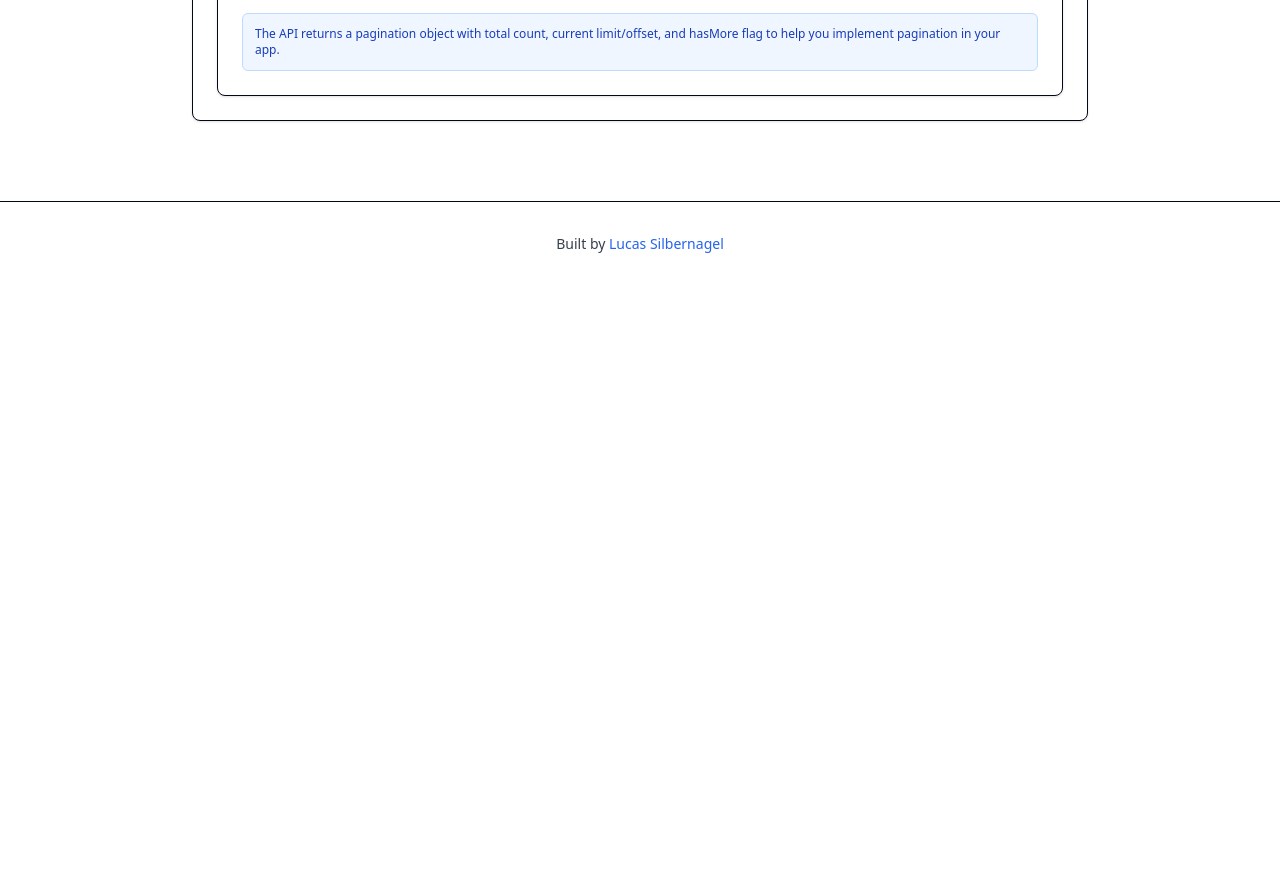
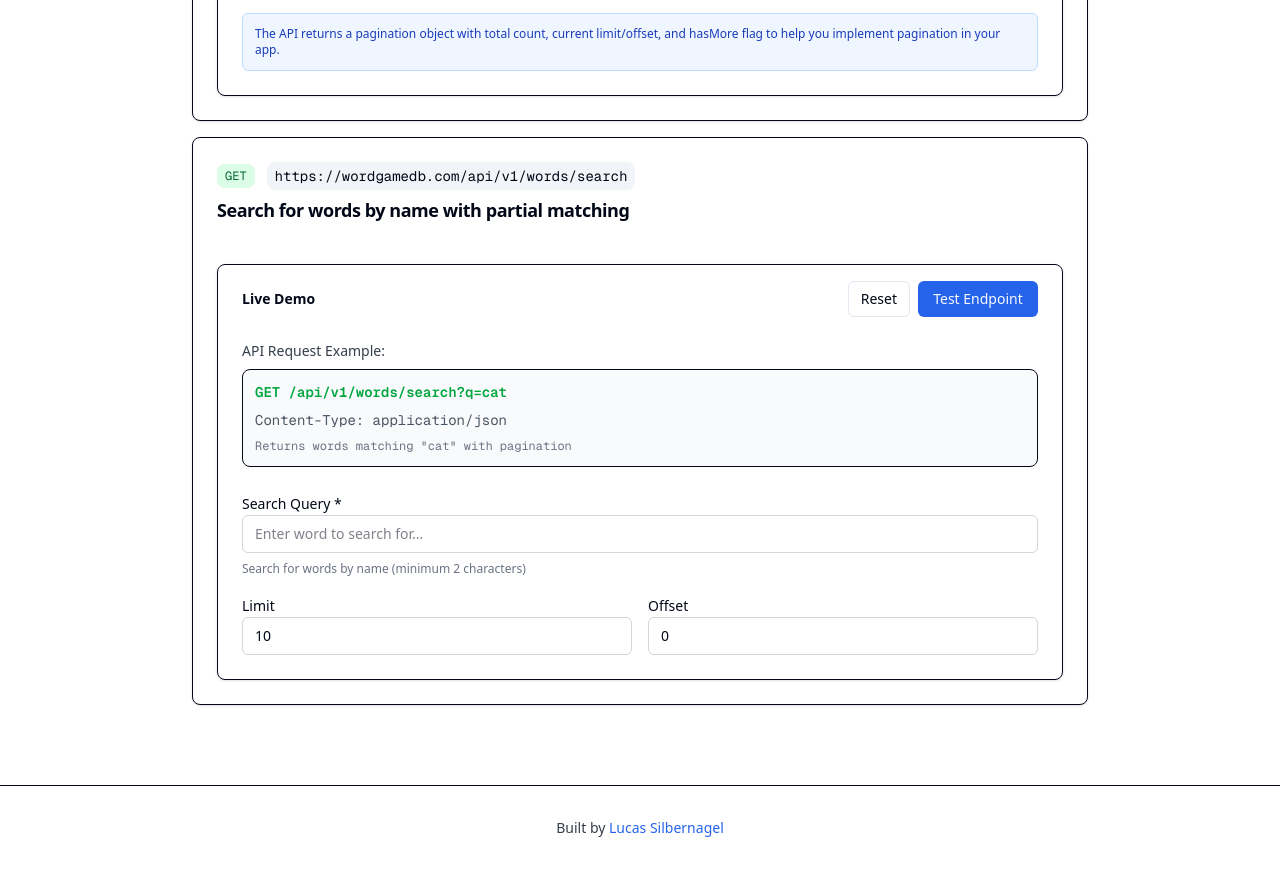
Before and after one commit to LucasSilbernagel/word-game-db-v2, a Next.js app: page / in a window 1280 px wide. Shown: the part 2000-2870 px from the top of the page. Before the commit the page ends 2286 px from the top, so only its background shows below. Built offline with nearby package versions, Linux system fonts and the light colour scheme; no server answers; the database is empty.

Commit message:
added search endpoint

```diff
--- /dev/null
+++ b/app/api/v1/words/search/route.ts
@@ -0,0 +1,69 @@
+import { addCorsHeaders, handleCors, handleError } from '@/lib/middleware'
+import connectDB from '@/lib/mongodb'
+import Word from '@/models/word'
+import { NextRequest, NextResponse } from 'next/server'
+
+export const GET = async (request: NextRequest) => {
+  // Handle CORS preflight
+  const corsResponse = handleCors(request)
+  if (corsResponse) return corsResponse
+
+  try {
+    await connectDB()
+
+    const { searchParams } = new URL(request.url)
+    const query = searchParams.get('q')
+    const limit = Number.parseInt(searchParams.get('limit') || '10')
+    const offset = Number.parseInt(searchParams.get('offset') || '0')
+
+    // Validate query parameter
+    if (!query) {
+      return NextResponse.json(
+        { error: 'Query parameter "q" is required' },
+        { status: 400 }
+      )
+    }
+
+    if (query.length < 2) {
+      return NextResponse.json(
+        { error: 'Query must be at least 2 characters long' },
+        { status: 400 }
+      )
+    }
+
+    // Execute search with pagination using regex for case-insensitive partial matching
+    const words = await Word.find({
+      word: {
+        $regex: query.toLowerCase(),
+        $options: 'i', // case-insensitive
+      },
+    })
+      .limit(limit)
+      .skip(offset)
+
+      // eslint-disable-next-line unicorn/no-array-sort
+      .sort({ word: 1 })
+      .lean()
+
+    const total = await Word.countDocuments({
+      word: {
+        $regex: query.toLowerCase(),
+        $options: 'i',
+      },
+    })
+
+    const response = NextResponse.json({
+      words,
+      pagination: {
+        total,
+        limit,
+        offset,
+        hasMore: offset + limit < total,
+      },
+      query,
+    })
+    return addCorsHeaders(response)
+  } catch (error) {
+    return handleError(error, 'Failed to search words')
+  }
+}
--- a/components/HomePage/HomePage.tsx
+++ b/components/HomePage/HomePage.tsx
@@ -32,6 +32,11 @@ const allApiEndpoints = [
     path: '/api/v1/words',
     description:
       'Retrieve all words with optional query filtering and pagination',
+  },
+  {
+    method: 'GET',
+    path: '/api/v1/words/search',
+    description: 'Search for words by name with partial matching',
   },
   {
     method: 'POST',
--- a/components/endpoint-demo/EndpointDemo.tsx
+++ b/components/endpoint-demo/EndpointDemo.tsx
@@ -10,8 +10,11 @@ import { useApiState } from './hooks/useApiState'
 import { useCategories } from './hooks/useCategories'
 import { useDeleteForm } from './hooks/useDeleteForm'
 import { useFilters } from './hooks/useFilters'
+import { useSearchForm, type SearchFormState } from './hooks/useSearchForm'
 import { useUpdateForm } from './hooks/useUpdateForm'
 import { useWordForm } from './hooks/useWordForm'
+import { SearchApiRequestExample } from './SearchApiRequestExample/SearchApiRequestExample'
+import { SearchForm } from './SearchForm/SearchForm'
 import { UpdateForm } from './UpdateForm/UpdateForm'
 import { buildApiRequest } from './utils/buildApiRequest'
 import { handleApiResponse } from './utils/handleApiResponse'
@@ -35,6 +38,7 @@ const EndpointDemo = ({
   const { wordForm, updateWordForm, resetWordForm } = useWordForm()
   const { updateForm, updateUpdateForm, resetUpdateForm } = useUpdateForm()
   const { deleteForm, updateDeleteForm, resetDeleteForm } = useDeleteForm()
+  const { searchForm, updateSearchForm, resetSearchForm } = useSearchForm()
   const {
     isLoading,
     setIsLoading,
@@ -49,6 +53,7 @@ const EndpointDemo = ({
   const isDestructiveEndpoint = ['POST', 'PUT', 'DELETE'].includes(method)
   const isWordsEndpoint = path === '/api/v1/words'
   const isWordsWithIdEndpoint = path === '/api/v1/words/[id]'
+  const isWordsSearchEndpoint = path === '/api/v1/words/search'
 
   const handleDemo = async () => {
     // Prevent multiple simultaneous requests
@@ -67,6 +72,7 @@ const EndpointDemo = ({
         wordForm,
         updateForm,
         deleteForm,
+        searchForm,
         isDestructiveEnabled
       )
 
@@ -88,6 +94,7 @@ const EndpointDemo = ({
     if (method === 'POST') return resetWordForm
     if (method === 'PUT') return resetUpdateForm
     if (method === 'DELETE') return resetDeleteForm
+    if (isWordsSearchEndpoint) return resetSearchForm
     return resetFilters
   }
 
@@ -99,6 +106,7 @@ const EndpointDemo = ({
             <h3 className="hidden text-sm font-semibold sm:block">Live Demo</h3>
             <div className="flex flex-wrap gap-2 sm:flex-nowrap">
               {(isWordsEndpoint ||
+                isWordsSearchEndpoint ||
                 (isWordsWithIdEndpoint &&
                   (method === 'PUT' || method === 'DELETE'))) && (
                 <Button onClick={getResetHandler()} variant="outline" size="sm">
@@ -116,6 +124,11 @@ const EndpointDemo = ({
           {/* Dynamic Example URL for PUT endpoint */}
           {isWordsWithIdEndpoint && method === 'PUT' && (
             <ApiRequestExample updateForm={updateForm} />
+          )}
+
+          {/* Dynamic Example URL for Search endpoint */}
+          {isWordsSearchEndpoint && method === 'GET' && (
+            <SearchApiRequestExample searchForm={searchForm} />
           )}
 
           {/* Word Update Form */}
@@ -141,6 +154,16 @@ const EndpointDemo = ({
               wordForm={wordForm}
               updateWordForm={updateWordForm}
               categories={categories}
+            />
+          )}
+
+          {/* Search Form */}
+          {isWordsSearchEndpoint && method === 'GET' && (
+            <SearchForm
+              searchForm={searchForm}
+              updateSearchForm={(key, value) =>
+                updateSearchForm(key as keyof SearchFormState, value)
+              }
             />
           )}
 
--- /dev/null
+++ b/components/endpoint-demo/SearchApiRequestExample/SearchApiRequestExample.tsx
@@ -0,0 +1,43 @@
+import { SearchFormState } from '../hooks/useSearchForm'
+
+type SearchApiRequestExampleProps = {
+  searchForm: SearchFormState
+}
+
+export const SearchApiRequestExample = ({
+  searchForm,
+}: SearchApiRequestExampleProps) => {
+  const buildExampleUrl = () => {
+    const params = new URLSearchParams()
+
+    // Use form values or defaults for the example
+    const query = searchForm.query || 'cat'
+    const limit = searchForm.limit || '10'
+    const offset = searchForm.offset || '0'
+
+    params.set('q', query)
+    if (limit !== '10') params.set('limit', limit)
+    if (offset !== '0') params.set('offset', offset)
+
+    return `/api/v1/words/search?${params.toString()}`
+  }
+
+  return (
+    <div>
+      <p className="text-muted-foreground mb-2 text-sm">API Request Example:</p>
+      <div className="rounded border bg-gray-50 p-3 dark:bg-gray-800">
+        <div className="font-mono text-sm">
+          <div className="font-semibold text-green-600 dark:text-green-400">
+            GET {buildExampleUrl()}
+          </div>
+          <div className="mt-2 text-gray-600 dark:text-gray-300">
+            Content-Type: application/json
+          </div>
+          <div className="mt-2 text-xs text-gray-500 dark:text-gray-400">
+            Returns words matching "{searchForm.query || 'cat'}" with pagination
+          </div>
+        </div>
+      </div>
+    </div>
+  )
+}
--- /dev/null
+++ b/components/endpoint-demo/SearchForm/SearchForm.tsx
@@ -0,0 +1,67 @@
+'use client'
+
+import { SearchFormState } from '../hooks/useSearchForm'
+
+type SearchFormProps = {
+  searchForm: SearchFormState
+  updateSearchForm: (key: keyof SearchFormState, value: string) => void
+}
+
+export const SearchForm = ({
+  searchForm,
+  updateSearchForm,
+}: SearchFormProps) => {
+  return (
+    <div className="space-y-4">
+      <div className="space-y-2">
+        <label htmlFor="search-query" className="text-sm font-medium">
+          Search Query *
+        </label>
+        <input
+          id="search-query"
+          type="text"
+          placeholder="Enter word to search for..."
+          value={searchForm.query}
+          onChange={(e) => updateSearchForm('query', e.target.value)}
+          className="w-full rounded-md border border-gray-300 px-3 py-2 text-sm focus:border-blue-500 focus:ring-1 focus:ring-blue-500 focus:outline-none dark:border-gray-600 dark:bg-gray-800 dark:text-white"
+        />
+        <p className="text-xs text-gray-500 dark:text-gray-400">
+          Search for words by name (minimum 2 characters)
+        </p>
+      </div>
+
+      <div className="grid grid-cols-2 gap-4">
+        <div className="space-y-2">
+          <label htmlFor="search-limit" className="text-sm font-medium">
+            Limit
+          </label>
+          <input
+            id="search-limit"
+            type="number"
+            min="1"
+            max="100"
+            placeholder="10"
+            value={searchForm.limit}
+            onChange={(e) => updateSearchForm('limit', e.target.value)}
+            className="w-full rounded-md border border-gray-300 px-3 py-2 text-sm focus:border-blue-500 focus:ring-1 focus:ring-blue-500 focus:outline-none dark:border-gray-600 dark:bg-gray-800 dark:text-white"
+          />
+        </div>
+
+        <div className="space-y-2">
+          <label htmlFor="search-offset" className="text-sm font-medium">
+            Offset
+          </label>
+          <input
+            id="search-offset"
+            type="number"
+            min="0"
+            placeholder="0"
+            value={searchForm.offset}
+            onChange={(e) => updateSearchForm('offset', e.target.value)}
+            className="w-full rounded-md border border-gray-300 px-3 py-2 text-sm focus:border-blue-500 focus:ring-1 focus:ring-blue-500 focus:outline-none dark:border-gray-600 dark:bg-gray-800 dark:text-white"
+          />
+        </div>
+      </div>
+    </div>
+  )
+}
--- /dev/null
+++ b/components/endpoint-demo/hooks/useSearchForm.ts
@@ -0,0 +1,47 @@
+import { useCallback, useState } from 'react'
+
+export type SearchFormState = {
+  query: string
+  limit: string
+  offset: string
+}
+
+export const useSearchForm = () => {
+  const [searchForm, setSearchForm] = useState<SearchFormState>({
+    query: '',
+    limit: '10',
+    offset: '0',
+  })
+
+  const updateSearchForm = useCallback(
+    (key: keyof SearchFormState, value: string) => {
+      setSearchForm((prev) => ({ ...prev, [key]: value }))
+    },
+    []
+  )
+
+  const resetSearchForm = () => {
+    setSearchForm({
+      query: '',
+      limit: '10',
+      offset: '0',
+    })
+  }
+
+  const buildSearchQueryString = useCallback(() => {
+    const params = new URLSearchParams()
+
+    if (searchForm.query) params.set('q', searchForm.query)
+    if (searchForm.limit) params.set('limit', searchForm.limit)
+    if (searchForm.offset) params.set('offset', searchForm.offset)
+
+    return params.toString()
+  }, [searchForm.query, searchForm.limit, searchForm.offset])
+
+  return {
+    searchForm,
+    updateSearchForm,
+    resetSearchForm,
+    buildSearchQueryString,
+  }
+}
--- a/components/endpoint-demo/utils/buildApiRequest.ts
+++ b/components/endpoint-demo/utils/buildApiRequest.ts
@@ -1,4 +1,5 @@
 import { DeleteFormState } from '../DeleteForm/DeleteForm'
+import { SearchFormState } from '../hooks/useSearchForm'
 import { UpdateFormState } from '../UpdateForm/UpdateForm'
 import { WordFormState } from '../WordForm/WordForm'
 
@@ -9,6 +10,7 @@ export const buildApiRequest = (
   wordForm: WordFormState,
   updateForm: UpdateFormState,
   deleteForm: DeleteFormState,
+  searchForm: SearchFormState,
   isDestructiveEnabled: boolean
 ) => {
   let url = path
@@ -30,6 +32,18 @@ export const buildApiRequest = (
       case '/api/v1/words/[id]': {
         // Use a specific word ID for demo
         url = '/api/v1/words/5ffa1774c0831cbe1460e29c'
+        break
+      }
+      case '/api/v1/words/search': {
+        // Use search form to build query string
+        if (!searchForm.query) {
+          throw new Error('Please enter a search query')
+        }
+        const searchParams = new URLSearchParams()
+        searchParams.set('q', searchForm.query)
+        if (searchForm.limit) searchParams.set('limit', searchForm.limit)
+        if (searchForm.offset) searchParams.set('offset', searchForm.offset)
+        url = `/api/v1/words/search?${searchParams.toString()}`
         break
       }
     }
```
Also changed, not shown: 1 other file (tests, documents, lock files or other folders).
